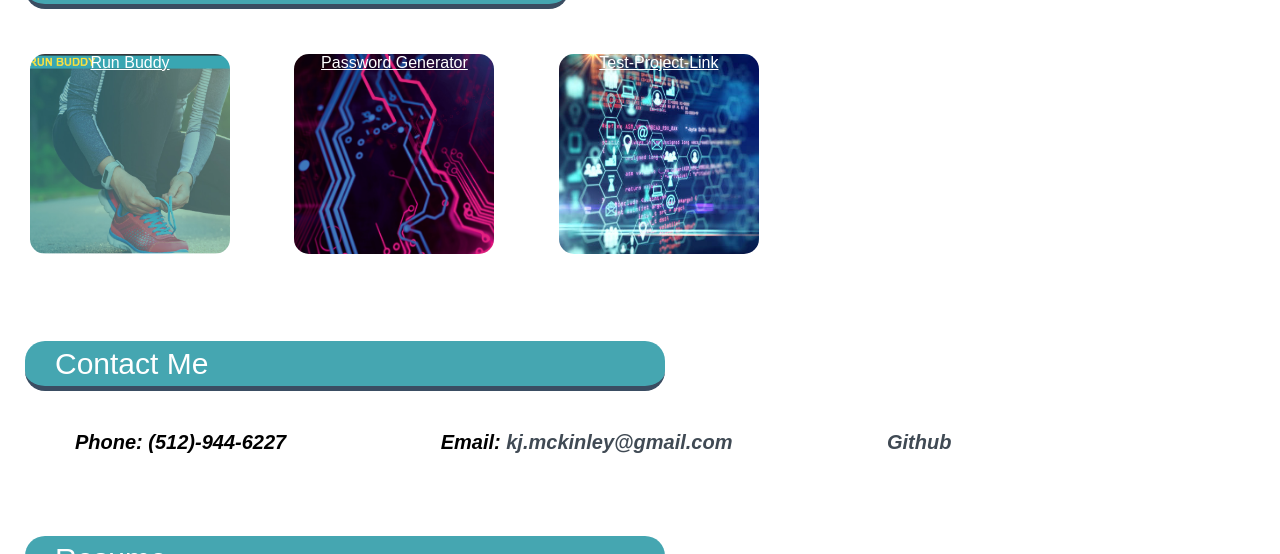
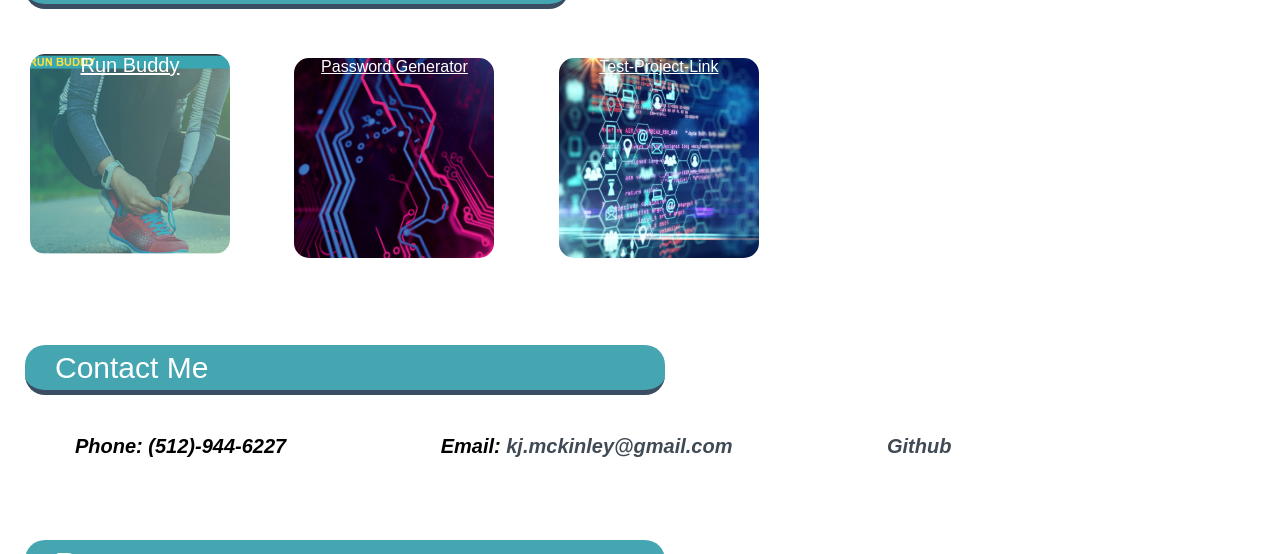
Before and after one commit to kjmckinley/portfolio, a plain HTML site: page index.html in a window 1280 px wide. In both pictures the pointer is over the link "Run Buddy". Shown: the part 710-1264 px from the top of the page. Drawn offline with Linux system fonts and the light colour scheme.

Commit message:
added hover effect on project links

```diff
--- a/assets/style.css
+++ b/assets/style.css
@@ -95,10 +95,7 @@ body h2 {
     float: right;
 }
 
-
-
 /* styling for project links that are clickable by the user and will take them to the deployed site */
-
 .project-links {
     width: 85%;
 }
@@ -111,6 +108,10 @@ body h2 {
     color: white;
     text-align: center;
     border-radius: 15px;
+}
+
+.project-links a:hover {
+    font-size: 125%;
 }
 
 /* images that are set as the background for each link */
```
